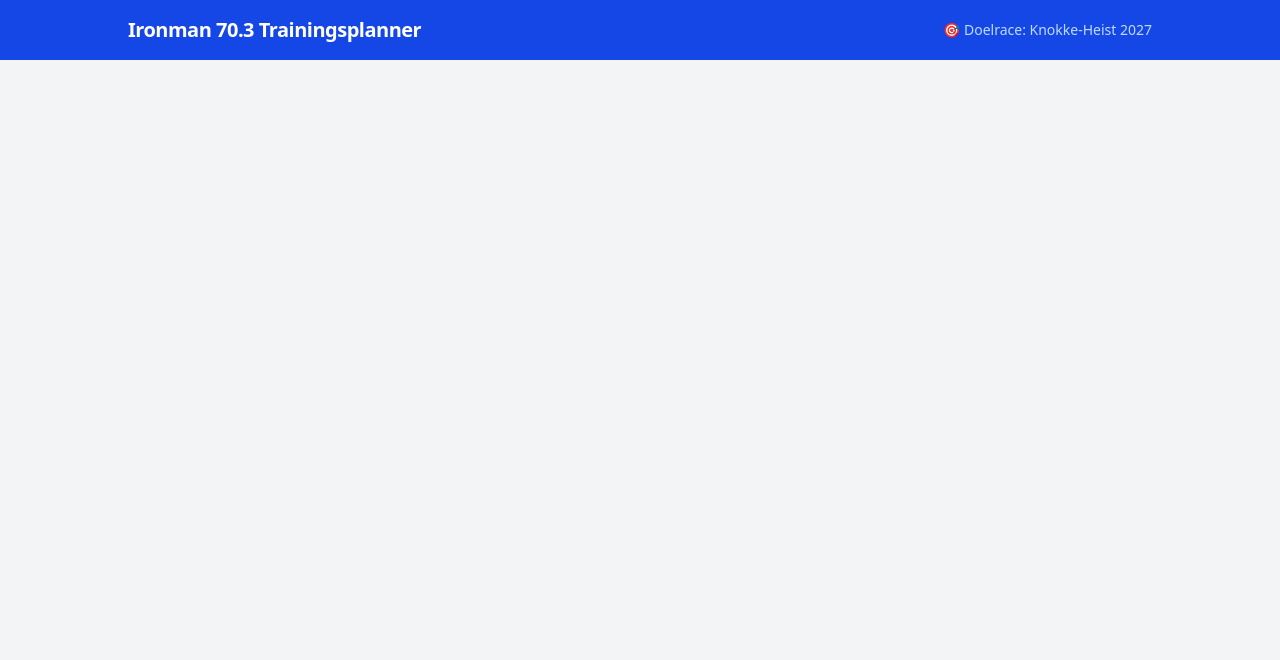
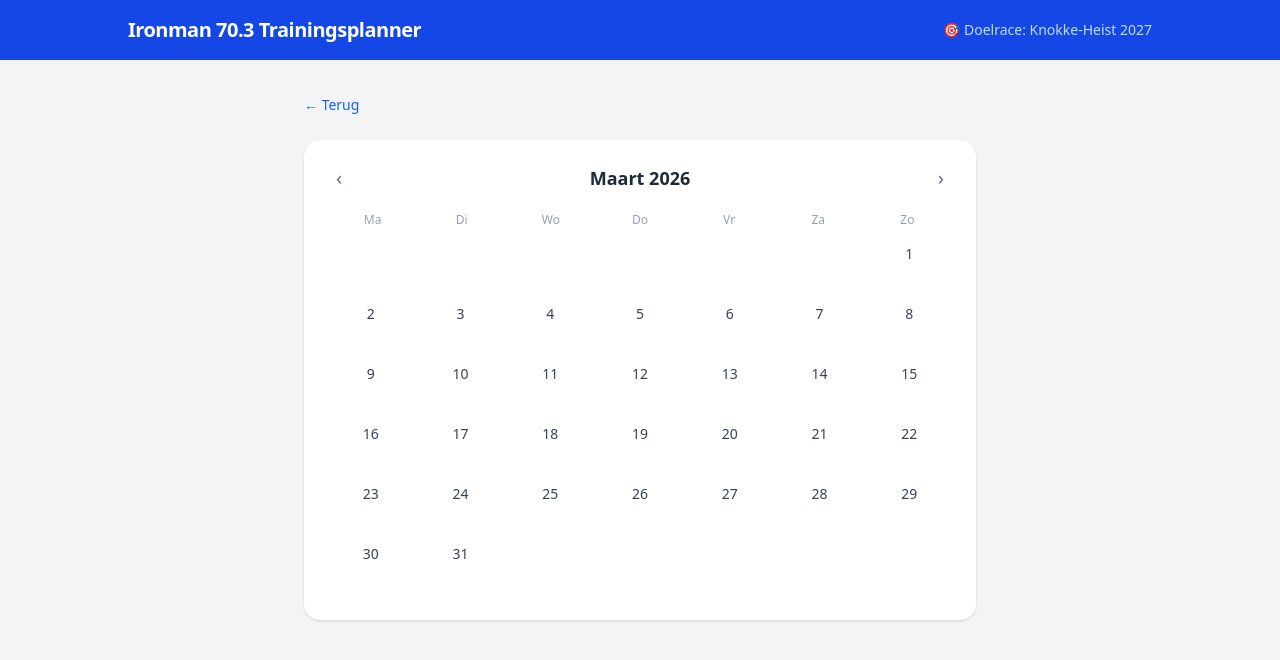
Before and after one commit to Adriaan-Cloet/training_application, an Angular app in the folder triathlon-app/: page /calendar in a window 1280 px wide. Before the commit this address led to /. Shown: the top 660 px of the page. Built offline with nearby package versions, Linux system fonts and the light colour scheme.

Commit message:
calendar added and added automatic reload on training list when adding a new training.

```diff
--- a/triathlon-app/src/app/app.routes.ts
+++ b/triathlon-app/src/app/app.routes.ts
@@ -1,6 +1,7 @@
 import { Routes } from '@angular/router';
 import { HomeComponent } from './pages/home/home';
 import { TrainingDetailComponent } from './pages/training-detail/training-detail';
+import { CalendarComponent } from './pages/calendar/calendar';
 
 export const routes: Routes = [
   {
@@ -10,5 +11,9 @@ export const routes: Routes = [
   {
     path: 'training/:id',
     component: TrainingDetailComponent,
+  },
+  {
+    path: 'calendar',
+    component: CalendarComponent,
   }
 ];
--- a/triathlon-app/src/app/components/training-list/training-list.html
+++ b/triathlon-app/src/app/components/training-list/training-list.html
@@ -1,14 +1,12 @@
 <div class="max-w-lg mx-auto mt-8">
   <h2 class="text-xl font-bold text-gray-800 mb-4">Mijn trainingen</h2>
 
-  <!-- Lege state -->
-  <p *ngIf="trainings.length === 0" class="text-gray-500 text-sm">
+  <p *ngIf="trainings().length === 0" class="text-gray-500 text-sm">
     Nog geen trainingen ingelogd.
   </p>
 
-  <!-- Lijst -->
-  <ul *ngIf="trainings.length > 0" class="space-y-3">
-  <li *ngFor="let training of trainings" class="bg-white rounded-2xl shadow p-4 flex justify-between items-start">
+  <ul *ngIf="trainings().length > 0" class="space-y-3">
+    <li *ngFor="let training of trainings()" class="bg-white rounded-2xl shadow p-4 flex justify-between items-start">
       <a [routerLink]="['/training', training.id]" class="flex-1 space-y-1 hover:opacity-70 transition">
         <p class="font-semibold text-gray-800">{{ training.title }}</p>
         <p class="text-sm text-gray-500">{{ training.date }} — {{ training.discipline }}</p>
--- a/triathlon-app/src/app/components/training-list/training-list.ts
+++ b/triathlon-app/src/app/components/training-list/training-list.ts
@@ -1,7 +1,6 @@
-import { Component, OnInit } from '@angular/core';
+import { Component, computed } from '@angular/core';
 import { CommonModule } from '@angular/common';
 import { TrainingService } from '../../services/training.service';
-import { Training } from '../../models/training.model';
 import { RouterLink } from '@angular/router';
 
 @Component({
@@ -10,23 +9,17 @@ import { RouterLink } from '@angular/router';
   templateUrl: './training-list.html',
   styleUrl: './training-list.css',
 })
-export class TrainingListComponent implements OnInit {
-  trainings: Training[] = [];
+export class TrainingListComponent {
+  trainings = computed(() =>
+    this.trainingService
+      .trainings()()
+      .slice()
+      .sort((a, b) => new Date(b.date).getTime() - new Date(a.date).getTime()),
+  );
 
   constructor(private trainingService: TrainingService) {}
 
-  ngOnInit() {
-    this.load();
-  }
-
-  load() {
-    this.trainings = this.trainingService.getAll().sort((a, b) => {
-      return new Date(b.date).getTime() - new Date(a.date).getTime();
-    });
-  }
-
   delete(id: string) {
     this.trainingService.delete(id);
-    this.load();
   }
 }
--- /dev/null
+++ b/triathlon-app/src/app/pages/calendar/calendar.html
@@ -0,0 +1,69 @@
+<div class="max-w-2xl mx-auto space-y-6">
+
+  <!-- Terug knop -->
+  <div>
+    <a routerLink="/" class="text-sm text-blue-600 hover:underline">← Terug</a>
+  </div>
+
+  <!-- Kalender -->
+  <div class="bg-white rounded-2xl shadow p-6">
+
+    <!-- Header: maand navigatie -->
+    <div class="flex items-center justify-between mb-4">
+      <button (click)="prevMonth()" class="text-gray-500 hover:text-gray-800 text-xl px-2">‹</button>
+      <h2 class="text-lg font-bold text-gray-800">{{ monthNames[currentMonth] }} {{ currentYear }}</h2>
+      <button (click)="nextMonth()" class="text-gray-500 hover:text-gray-800 text-xl px-2">›</button>
+    </div>
+
+    <!-- Dagnamen -->
+    <div class="grid grid-cols-7 mb-2">
+      <div *ngFor="let d of dayNames" class="text-center text-xs font-medium text-gray-400 py-1">{{ d }}</div>
+    </div>
+
+    <!-- Dagen -->
+    <div class="grid grid-cols-7 gap-1">
+      <div
+        *ngFor="let day of weeks | flatten"
+        (click)="selectDay(day)"
+        [class]="day
+          ? 'cursor-pointer rounded-xl p-1 text-center min-h-[56px] flex flex-col items-center transition ' +
+            (selectedDay === day ? 'bg-blue-50 ring-2 ring-blue-400' : 'hover:bg-gray-50')
+          : 'min-h-[56px]'"
+      >
+        <span *ngIf="day" class="text-sm font-medium text-gray-700">{{ day }}</span>
+        <div *ngIf="day" class="flex flex-wrap justify-center gap-0.5 mt-0.5">
+          <span *ngFor="let t of trainingsPerDay.get(day) ?? []" class="text-xs">
+            {{ disciplineIcons[t.discipline] }}
+          </span>
+        </div>
+      </div>
+    </div>
+  </div>
+
+  <!-- Trainingen van geselecteerde dag -->
+  <div *ngIf="selectedDay && trainingsOnSelectedDay.length > 0" class="space-y-3">
+    <h3 class="text-sm font-semibold text-gray-500 uppercase tracking-wide">
+      {{ selectedDay }} {{ monthNames[currentMonth] }}
+    </h3>
+    <div
+      *ngFor="let t of trainingsOnSelectedDay"
+      (click)="goToTraining(t.id)"
+      [class]="'cursor-pointer rounded-xl border p-4 flex items-center justify-between transition hover:shadow-sm ' + disciplineColors[t.discipline]"
+    >
+      <div class="flex items-center gap-3">
+        <span class="text-xl">{{ disciplineIcons[t.discipline] }}</span>
+        <div>
+          <p class="font-semibold text-sm">{{ t.title }}</p>
+          <p class="text-xs opacity-70">{{ t.startTime }} · {{ t.duration }} min<span *ngIf="t.distance"> · {{ t.distance }} km</span></p>
+        </div>
+      </div>
+      <span class="text-xs opacity-50">›</span>
+    </div>
+  </div>
+
+  <!-- Geen trainingen op geselecteerde dag -->
+  <div *ngIf="selectedDay && trainingsOnSelectedDay.length === 0" class="text-sm text-gray-400 text-center">
+    Geen trainingen op {{ selectedDay }} {{ monthNames[currentMonth] }}.
+  </div>
+
+</div>
--- /dev/null
+++ b/triathlon-app/src/app/pages/calendar/calendar.ts
@@ -0,0 +1,129 @@
+import { Component, OnInit } from '@angular/core';
+import { CommonModule } from '@angular/common';
+import { Router, RouterLink } from '@angular/router';
+import { Training } from '../../models/training.model';
+import { TrainingService } from '../../services/training.service';
+import { FlattenPipe } from '../../pipes/flatten-pipe';
+
+@Component({
+  selector: 'app-calendar',
+  imports: [CommonModule, RouterLink, FlattenPipe],
+  templateUrl: './calendar.html',
+  styleUrl: './calendar.css',
+})
+export class CalendarComponent implements OnInit {
+  today = new Date();
+  currentYear = this.today.getFullYear();
+  currentMonth = this.today.getMonth();
+
+  selectedDay: number | null = null;
+  trainingsOnSelectedDay: Training[] = [];
+
+  weeks: (number | null)[][] = [];
+  trainingsPerDay: Map<number, Training[]> = new Map();
+
+  monthNames = [
+    'Januari',
+    'Februari',
+    'Maart',
+    'April',
+    'Mei',
+    'Juni',
+    'Juli',
+    'Augustus',
+    'September',
+    'Oktober',
+    'November',
+    'December',
+  ];
+
+  dayNames = ['Ma', 'Di', 'Wo', 'Do', 'Vr', 'Za', 'Zo'];
+
+  disciplineColors: Record<string, string> = {
+    zwemmen: 'bg-blue-100 text-blue-800 border-blue-200',
+    lopen: 'bg-red-100 text-red-800 border-red-200',
+    fietsen: 'bg-green-100 text-green-800 border-green-200',
+    krachttraining: 'bg-yellow-100 text-yellow-800 border-yellow-200',
+  };
+
+  disciplineIcons: Record<string, string> = {
+    zwemmen: '🏊',
+    lopen: '🏃',
+    fietsen: '🚴',
+    krachttraining: '🏋️',
+  };
+
+  constructor(private trainingService: TrainingService, private router: Router) {}
+
+  ngOnInit() {
+    this.buildCalendar();
+  }
+
+  buildCalendar() {
+    this.selectedDay = null;
+    this.trainingsOnSelectedDay = [];
+    this.trainingsPerDay = new Map();
+
+    const allTrainings = this.trainingService.getAll();
+    allTrainings.forEach(t => {
+      const date = new Date(t.date);
+      if (date.getFullYear() === this.currentYear && date.getMonth() === this.currentMonth) {
+        const day = date.getDate();
+        if (!this.trainingsPerDay.has(day)) this.trainingsPerDay.set(day, []);
+        this.trainingsPerDay.get(day)!.push(t);
+      }
+    });
+
+    const firstDay = new Date(this.currentYear, this.currentMonth, 1);
+    const lastDay = new Date(this.currentYear, this.currentMonth + 1, 0);
+
+    // maandag = 0, zondag = 6
+    let startDow = firstDay.getDay() - 1;
+    if (startDow < 0) startDow = 6;
+
+    this.weeks = [];
+    let week: (number | null)[] = Array(startDow).fill(null);
+
+    for (let d = 1; d <= lastDay.getDate(); d++) {
+      week.push(d);
+      if (week.length === 7) {
+        this.weeks.push(week);
+        week = [];
+      }
+    }
+    if (week.length > 0) {
+      while (week.length < 7) week.push(null);
+      this.weeks.push(week);
+    }
+  }
+
+  selectDay(day: number | null) {
+    if (!day) return;
+    this.selectedDay = day;
+    this.trainingsOnSelectedDay = this.trainingsPerDay.get(day) ?? [];
+  }
+
+  prevMonth() {
+    if (this.currentMonth === 0) {
+      this.currentMonth = 11;
+      this.currentYear--;
+    } else {
+      this.currentMonth--;
+    }
+    this.buildCalendar();
+  }
+
+  nextMonth() {
+    if (this.currentMonth === 11) {
+      this.currentMonth = 0;
+      this.currentYear++;
+    } else {
+      this.currentMonth++;
+    }
+    this.buildCalendar();
+  }
+
+  goToTraining(id: string) {
+    this.router.navigate(['/training/' + id]);
+  }
+}
--- a/triathlon-app/src/app/pages/home/home.html
+++ b/triathlon-app/src/app/pages/home/home.html
@@ -1,4 +1,11 @@
-<div class="max-w-5xl mx-auto grid grid-cols-1 lg:grid-cols-2 gap-8">
-  <app-training-form />
-  <app-training-list />
+<div class="max-w-5xl mx-auto space-y-6">
+  <div class="flex justify-end">
+    <a routerLink="/calendar" class="bg-blue-600 text-white py-2 px-4 rounded-lg font-semibold hover:bg-blue-700 transition">
+      Kalender
+    </a>
+  </div>
+  <div class="grid grid-cols-1 lg:grid-cols-2 gap-8">
+    <app-training-form />
+    <app-training-list />
+  </div>
 </div>
--- a/triathlon-app/src/app/pages/home/home.ts
+++ b/triathlon-app/src/app/pages/home/home.ts
@@ -1,10 +1,11 @@
 import { Component } from '@angular/core';
 import { TrainingFormComponent } from '../../components/training-form/training-form';
 import { TrainingListComponent } from '../../components/training-list/training-list';
+import { RouterLink } from '@angular/router';
 
 @Component({
   selector: 'app-home',
-  imports: [TrainingFormComponent, TrainingListComponent],
+  imports: [TrainingFormComponent, TrainingListComponent, RouterLink],
   templateUrl: './home.html',
   styleUrl: './home.css',
 })
--- a/triathlon-app/src/app/pages/training-detail/training-detail.html
+++ b/triathlon-app/src/app/pages/training-detail/training-detail.html
@@ -8,7 +8,7 @@
   <div *ngIf="training && !isEditing" class="bg-white rounded-2xl shadow p-6 space-y-4">
     <div class="flex items-center justify-between">
       <h2 class="text-2xl font-bold text-gray-800">{{ training.title }}</h2>
-      <a routerLink="/" class="text-sm text-blue-600 hover:underline">← Terug</a>
+      <button (click)="goBack()" class="text-sm text-blue-600 hover:underline">← Terug</button>
     </div>
 
     <div class="grid grid-cols-2 gap-4 text-sm text-gray-600">
--- a/triathlon-app/src/app/pages/training-detail/training-detail.ts
+++ b/triathlon-app/src/app/pages/training-detail/training-detail.ts
@@ -48,4 +48,8 @@ export class TrainingDetailComponent implements OnInit {
     this.isEditing = false;
   }
 
+  goBack() {
+    history.back();
+  }
+
 }
--- /dev/null
+++ b/triathlon-app/src/app/pipes/flatten-pipe.ts
@@ -0,0 +1,11 @@
+import { Pipe, PipeTransform } from '@angular/core';
+
+@Pipe({
+  name: 'flatten',
+  standalone: true,
+})
+export class FlattenPipe implements PipeTransform {
+  transform(value: (number | null)[][]): (number | null)[] {
+    return value.flat();
+  }
+}
```
Also changed, not shown: triathlon-app/src/app/pages/calendar/calendar.css (added), 2 other files (tests, documents, lock files or other folders). Lines whose indentation alone changed are shown as unchanged.
